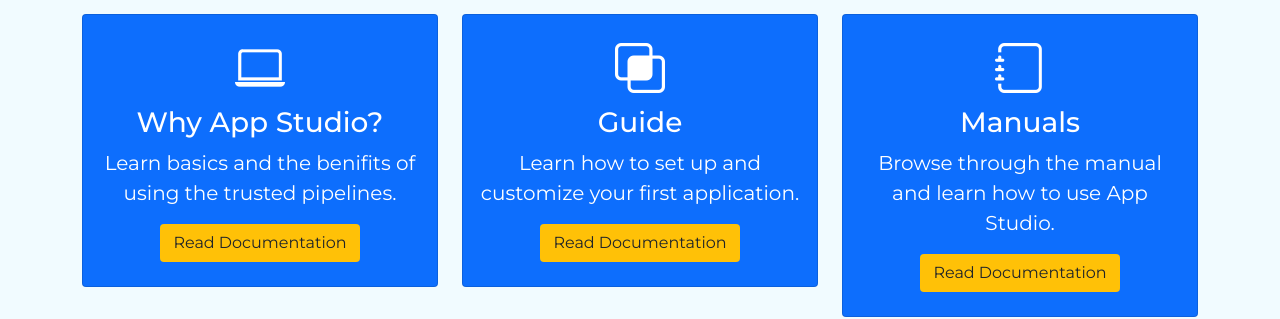
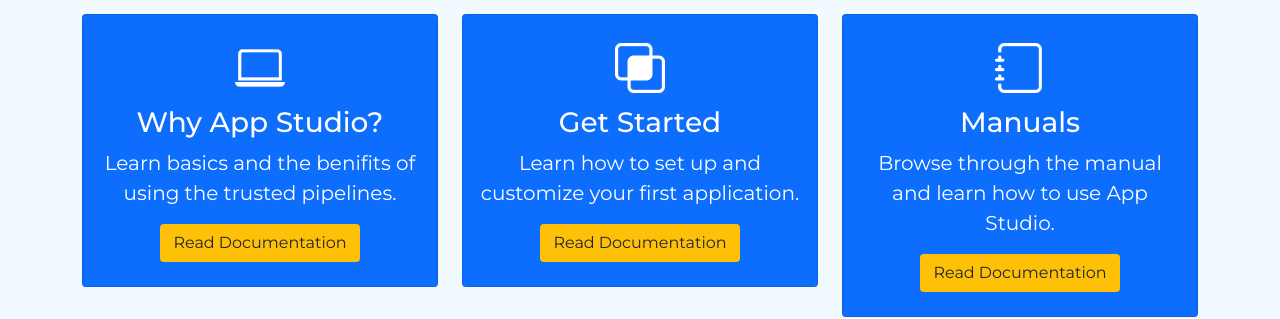
Before and after one commit to redhat-appstudio/appstudio.docs.ui.io, a Jekyll site: the page built from index.html, in a window 1280 px wide and 990 px high. Shown: the part 348-667 px from the top of the window. Built offline with Jekyll 4.4.1, drawn with Linux system fonts in a browser that asks for light colours; nearby versions of some CDN libraries.

Commit message:
Initial commit

```diff
--- a/_includes/guide.html
+++ b/_includes/guide.html
@@ -1,8 +1,9 @@
 <div class="card text-white text-center bg-primary pb-2">
     <div class="card-body">
         <i class="bi bi-intersect"></i>
-        <h3 class="card-title">Guide</h3>
+        <h3 class="card-title">Get Started</h3>
         <p class="lead">Learn how to set up and customize your first application.</p>
-        <button class="btn bg-warning text-dark">Read Documentation</button>
+        <a href="https://redhat-appstudio.github.io/docs.stonesoup.io/Documentation/main/getting-started/index.html">
+            <button class="btn bg-warning text-dark">Read Documentation</button></a>
     </div>
 </div>
--- a/_includes/manual.html
+++ b/_includes/manual.html
@@ -3,6 +3,7 @@
         <i class="bi bi-journal"></i>
         <h3 class="card-title">Manuals</h3>
         <p class="lead">Browse through the manual and learn how to use App Studio.</p>
-        <button class="btn bg-warning text-dark">Read Documentation</button>
+        <a href="https://redhat-appstudio.github.io/docs.stonesoup.io/Documentation/main/how-to-guides/proc_managed_services_onboarding.html">
+        <button class="btn bg-warning text-dark">Read Documentation</button></a>
     </div>
 </div>
--- a/_includes/navigation.html
+++ b/_includes/navigation.html
@@ -8,10 +8,10 @@
         <div class="collapse navbar-collapse" id="navbarSupportedContent">
             <ul class="navbar-nav ms-auto mb-2 mb-lg-0">
                 <li class="nav-item">
-                    <a class="nav-link" href="#Home">Home</a>
+                    <a class="nav-link" href="https://redhat-appstudio.github.io/docs.stonesoup.io/Documentation/main/index.html">Home</a>
                 </li>
                 <li class="nav-item">
-                    <a class="nav-link" href="#Contribute">Contribute</a>
+                    <a class="nav-link" href="https://redhat-appstudio.github.io/docs.stonesoup.io/Documentation/main/contribute/index.html">Contribute</a>
                 </li>
             </ul>
         </div>
--- a/_includes/why-app-studio.html
+++ b/_includes/why-app-studio.html
@@ -3,6 +3,7 @@
         <i class="bi bi-laptop"></i>
         <h3 class="card-title">Why App Studio?</h3>
         <p class="lead">Learn basics and the benifits of using the trusted pipelines.</p>
-        <button class="btn bg-warning text-dark">Read Documentation</button>
+        <a href="https://redhat-appstudio.github.io/docs.stonesoup.io/Documentation/main/Why/why-product-name.html">
+        <button class="btn bg-warning text-dark">Read Documentation</button></a>
     </div>
 </div>
```
